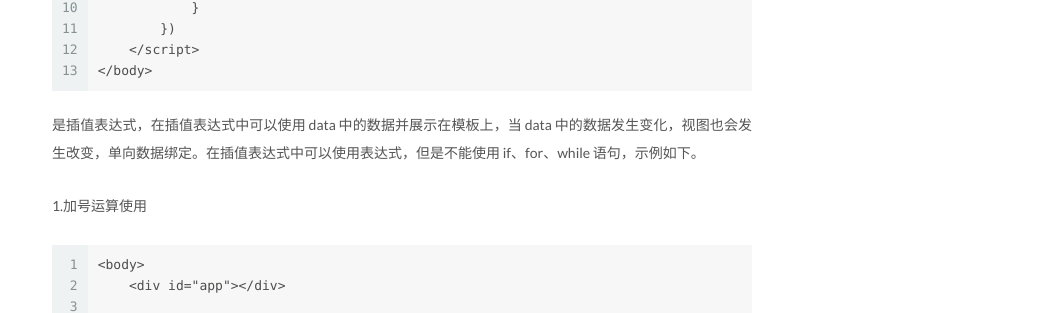
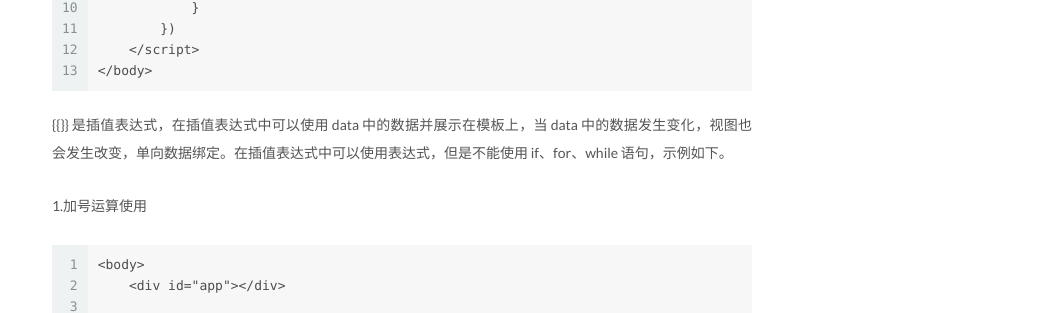
Before and after one commit to chuyibo/chuyibo.github.io, a Jekyll site: the page built from _posts/2021-01-27-Vue 学习笔记(一).md, in a window 1280 px wide. Shown: the part 502-815 px from the top of the page, without its empty margins (238-1280 px from the left). Built offline with Jekyll 4.4.1, drawn with Linux system fonts in a browser that asks for light colours.

Commit message:
2021/01/28

````diff
--- a/_posts/2021-01-27-Vue 学习笔记(一).md
+++ b/_posts/2021-01-27-Vue 学习笔记(一).md
@@ -26,7 +26,7 @@ tags:
 </body>
 ```
 
-{{}} 是插值表达式，在插值表达式中可以使用 data 中的数据并展示在模板上，当 data 中的数据发生变化，视图也会发生改变，单向数据绑定。在插值表达式中可以使用表达式，但是不能使用 if、for、while 语句，示例如下。
+\{\{\}\} 是插值表达式，在插值表达式中可以使用 data 中的数据并展示在模板上，当 data 中的数据发生变化，视图也会发生改变，单向数据绑定。在插值表达式中可以使用表达式，但是不能使用 if、for、while 语句，示例如下。
 
 1.加号运算使用
 
````
